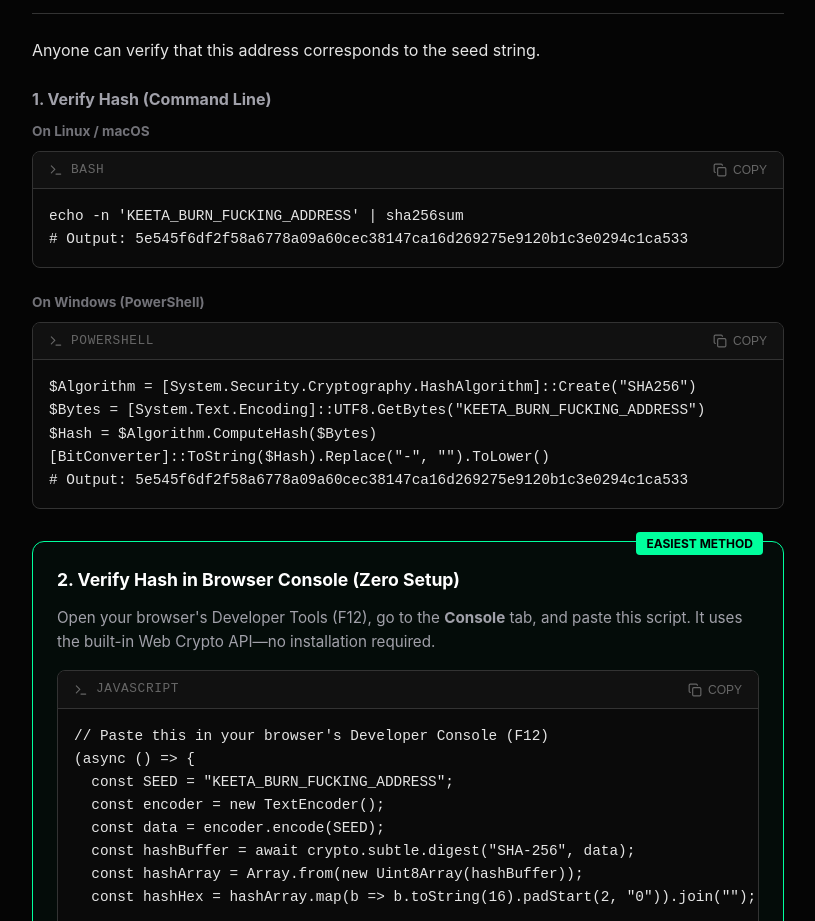
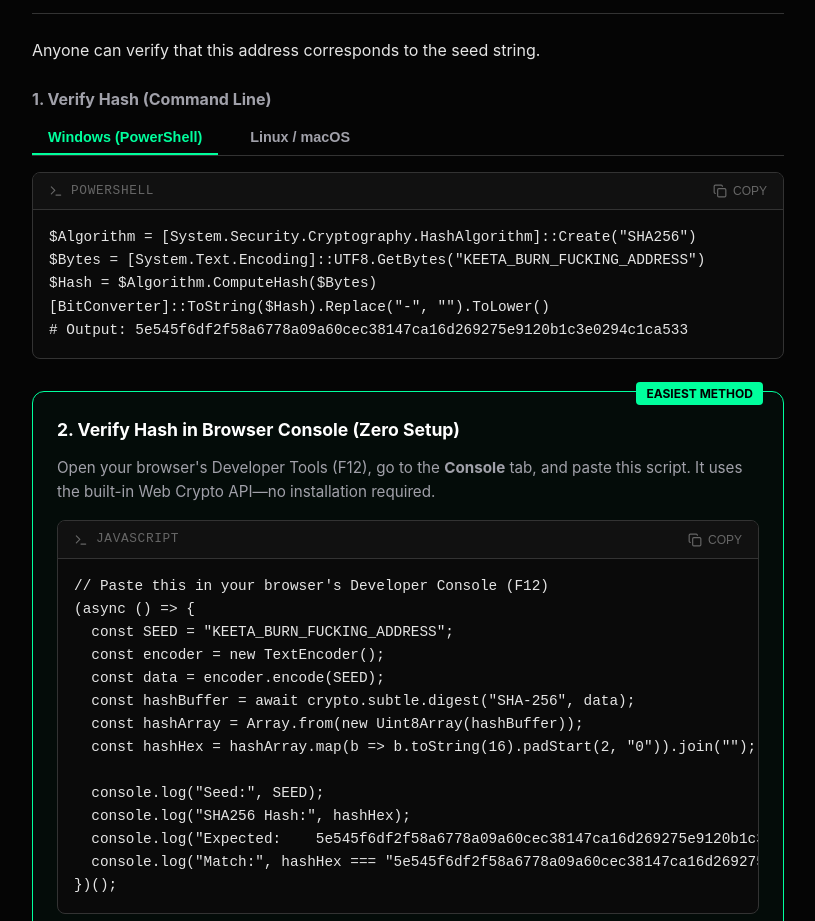
Before and after one commit to moww20/justfuckinguseburnaddress.com, a React (Vite) app: page / in a window 1280 px wide. Shown: the part 2404-3325 px from the top of the page, without its empty margins (232-1047 px from the left). Built offline with nearby package versions, Linux system fonts and the light colour scheme.

Commit message:
Implement Tabs for Verification (Windows default)

```diff
--- a/src/App.tsx
+++ b/src/App.tsx
@@ -1,3 +1,4 @@
+import { useState } from 'react';
 import { motion } from 'framer-motion';
 import { ShieldCheck, Lock, Github } from 'lucide-react';
 import { Section } from './components/Section';
@@ -11,6 +12,7 @@ const XIcon = () => (
 );
 
 function App() {
+  const [activeTab, setActiveTab] = useState<'windows' | 'unix'>('windows');
   const seedString = 'KEETA_BURN_FUCKING_ADDRESS';
   const hashHex = '5e545f6df2f58a6778a09a60cec38147ca16d269275e9120b1c3e0294c1ca533';
   const address = 'keeta_afpfix3n6l2yuz3yucngbtwdqfd4ufwsnetv5ejawhb6akkmdssth3xh4vhhg';
@@ -166,13 +168,58 @@ console.log("OFFICIAL BURN ADDRESS:", address);
           <h3 style={{ fontSize: '1rem', marginBottom: '0.5rem', color: 'var(--text-dim)' }}>1. Verify Hash (Command Line)</h3>
 
           <div style={{ marginBottom: '1.5rem' }}>
-            <h4 style={{ fontSize: '0.85rem', color: 'var(--text-dim)', marginBottom: '0.5rem', opacity: 0.7 }}>On Linux / macOS</h4>
-            <TerminalBlock label="bash" content={bashVerify} />
-          </div>
+            <div style={{ display: 'flex', gap: '1rem', marginBottom: '1rem', borderBottom: '1px solid #333' }}>
+              <button
+                onClick={() => setActiveTab('windows')}
+                style={{
+                  background: 'none',
+                  border: 'none',
+                  padding: '0.5rem 1rem',
+                  color: activeTab === 'windows' ? 'var(--accent)' : 'var(--text-dim)',
+                  borderBottom: activeTab === 'windows' ? '2px solid var(--accent)' : '2px solid transparent',
+                  cursor: 'pointer',
+                  fontSize: '0.9rem',
+                  fontWeight: 600,
+                  transition: 'all 0.2s'
+                }}
+              >
+                Windows (PowerShell)
+              </button>
+              <button
+                onClick={() => setActiveTab('unix')}
+                style={{
+                  background: 'none',
+                  border: 'none',
+                  padding: '0.5rem 1rem',
+                  color: activeTab === 'unix' ? 'var(--accent)' : 'var(--text-dim)',
+                  borderBottom: activeTab === 'unix' ? '2px solid var(--accent)' : '2px solid transparent',
+                  cursor: 'pointer',
+                  fontSize: '0.9rem',
+                  fontWeight: 600,
+                  transition: 'all 0.2s'
+                }}
+              >
+                Linux / macOS
+              </button>
+            </div>
 
-          <div style={{ marginBottom: '1.5rem' }}>
-            <h4 style={{ fontSize: '0.85rem', color: 'var(--text-dim)', marginBottom: '0.5rem', opacity: 0.7 }}>On Windows (PowerShell)</h4>
-            <TerminalBlock label="powershell" content={powershellVerify} />
+            {activeTab === 'windows' ? (
+              <motion.div
+                initial={{ opacity: 0, x: -10 }}
+                animate={{ opacity: 1, x: 0 }}
+                transition={{ duration: 0.2 }}
+              >
+                <TerminalBlock label="powershell" content={powershellVerify} />
+              </motion.div>
+            ) : (
+              <motion.div
+                initial={{ opacity: 0, x: 10 }}
+                animate={{ opacity: 1, x: 0 }}
+                transition={{ duration: 0.2 }}
+              >
+                <TerminalBlock label="bash" content={bashVerify} />
+              </motion.div>
+            )}
           </div>
 
           <div style={{ marginTop: '2rem', padding: '1.5rem', border: '1px solid var(--accent)', borderRadius: '12px', background: 'rgba(0, 255, 157, 0.03)', position: 'relative' }}>
```
